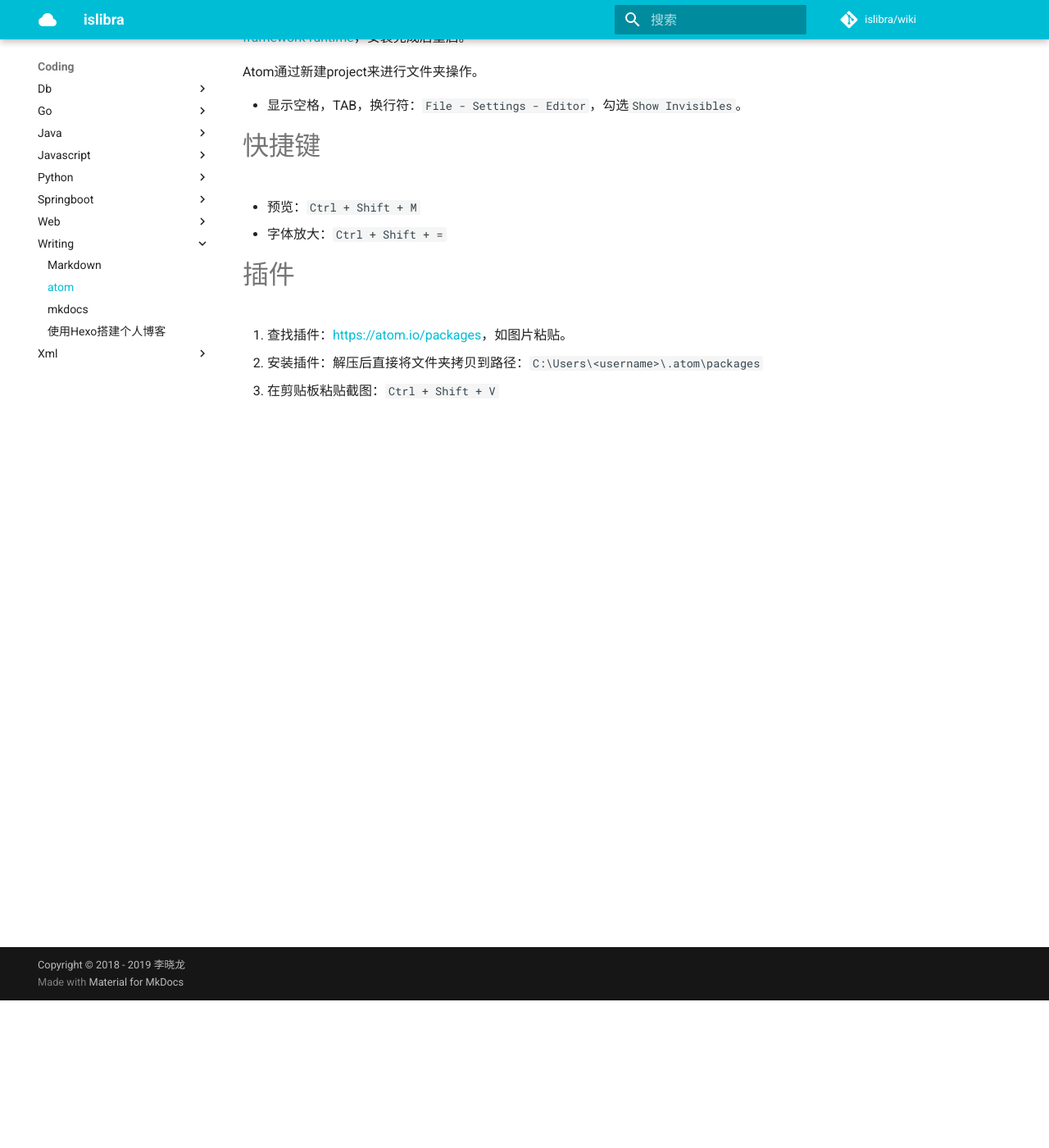
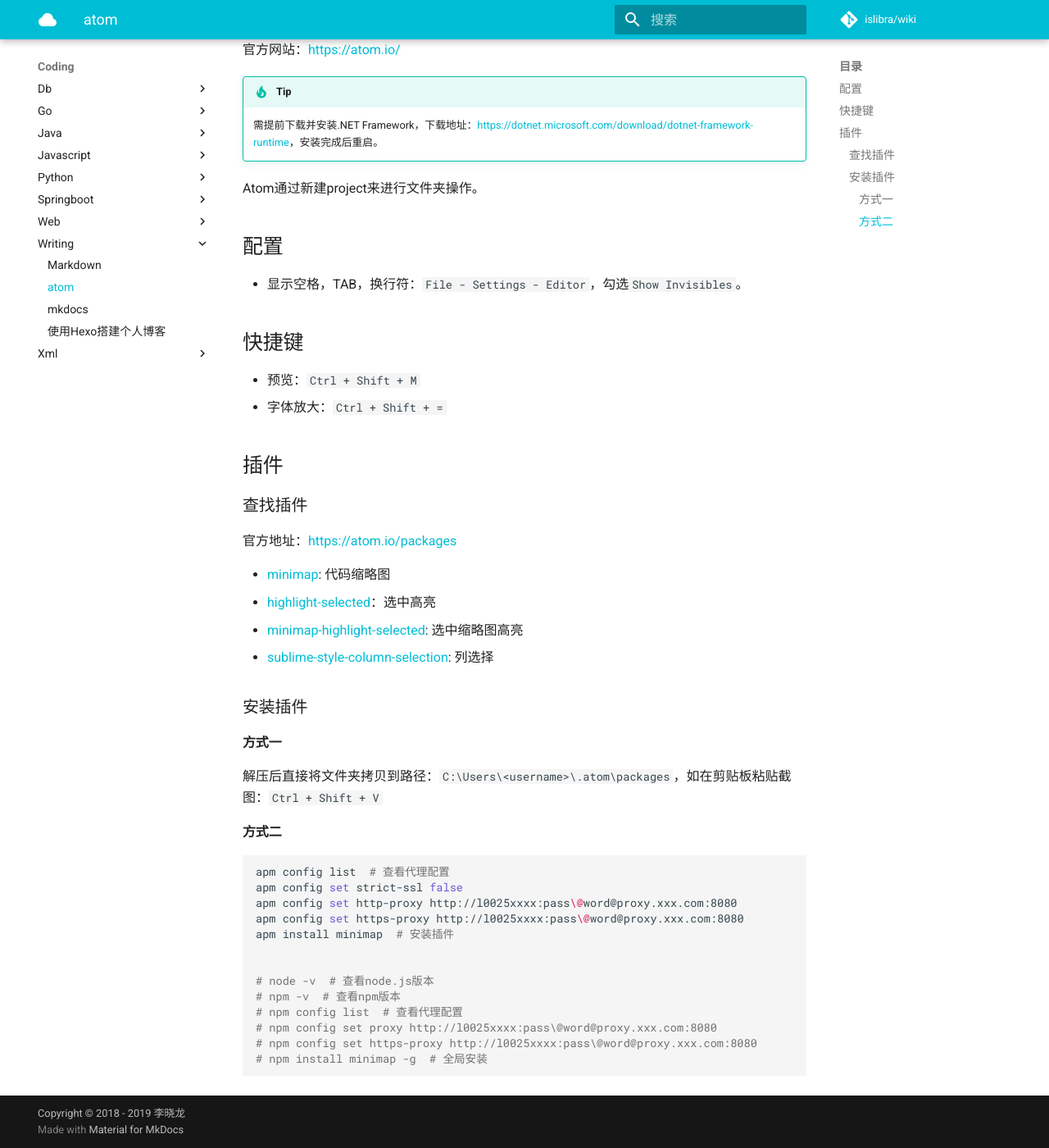
Before and after one commit to islibra/wiki, an MkDocs documentation site: the page built from docs/coding/writing/atom.md, in a window 1280 px wide and 1400 px high, scrolled down 180 px. Shown: the whole window at 82% size. Built offline with MkDocs 1.6.1 and Material for MkDocs 9.7.7, drawn with Linux system fonts in a browser that asks for light colours; comment, search, counter and statistics services are not loaded.

Commit message:
Update atom.md

````diff
--- a/docs/coding/writing/atom.md
+++ b/docs/coding/writing/atom.md
@@ -1,24 +1,52 @@
----
-title: atom
-date: 2019-01-12 19:47:22
-categories: writing
-tags:
----
+# atom
 
 官方网站：<https://atom.io/>
-需提前下载并安装.NET Framework，下载地址：<https://dotnet.microsoft.com/download/dotnet-framework-runtime>，安装完成后重启。
+
+!!! tip
+    需提前下载并安装.NET Framework，下载地址：<https://dotnet.microsoft.com/download/dotnet-framework-runtime>，安装完成后重启。
 
 Atom通过新建project来进行文件夹操作。
 
+## 配置
+
 - 显示空格，TAB，换行符：`File - Settings - Editor`，勾选`Show Invisibles`。
 
-# 快捷键
+## 快捷键
 
 - 预览：`Ctrl + Shift + M`
 - 字体放大：`Ctrl + Shift + =`
 
-# 插件
+## 插件
 
-1. 查找插件：<https://atom.io/packages>，如图片粘贴。
-1. 安装插件：解压后直接将文件夹拷贝到路径：`C:\Users\<username>\.atom\packages`
-1. 在剪贴板粘贴截图：`Ctrl + Shift + V`
+### 查找插件
+
+官方地址：<https://atom.io/packages>
+
+- [minimap](https://atom.io/packages/minimap): 代码缩略图
+- [highlight-selected](https://atom.io/packages/highlight-selected)：选中高亮
+- [minimap-highlight-selected](https://atom.io/packages/minimap-highlight-selected): 选中缩略图高亮
+- [sublime-style-column-selection](https://atom.io/packages/sublime-style-column-selection): 列选择
+
+### 安装插件
+
+#### 方式一
+
+解压后直接将文件夹拷贝到路径：`C:\Users\<username>\.atom\packages`，如在剪贴板粘贴截图：`Ctrl + Shift + V`
+
+#### 方式二
+
+```bash
+apm config list  # 查看代理配置
+apm config set strict-ssl false
+apm config set http-proxy http://l0025xxxx:pass\@word@proxy.xxx.com:8080
+apm config set https-proxy http://l0025xxxx:pass\@word@proxy.xxx.com:8080
+apm install minimap  # 安装插件
+
+
+# node -v  # 查看node.js版本
+# npm -v  # 查看npm版本
+# npm config list  # 查看代理配置
+# npm config set proxy http://l0025xxxx:pass\@word@proxy.xxx.com:8080
+# npm config set https-proxy http://l0025xxxx:pass\@word@proxy.xxx.com:8080
+# npm install minimap -g  # 全局安装
+```
````
